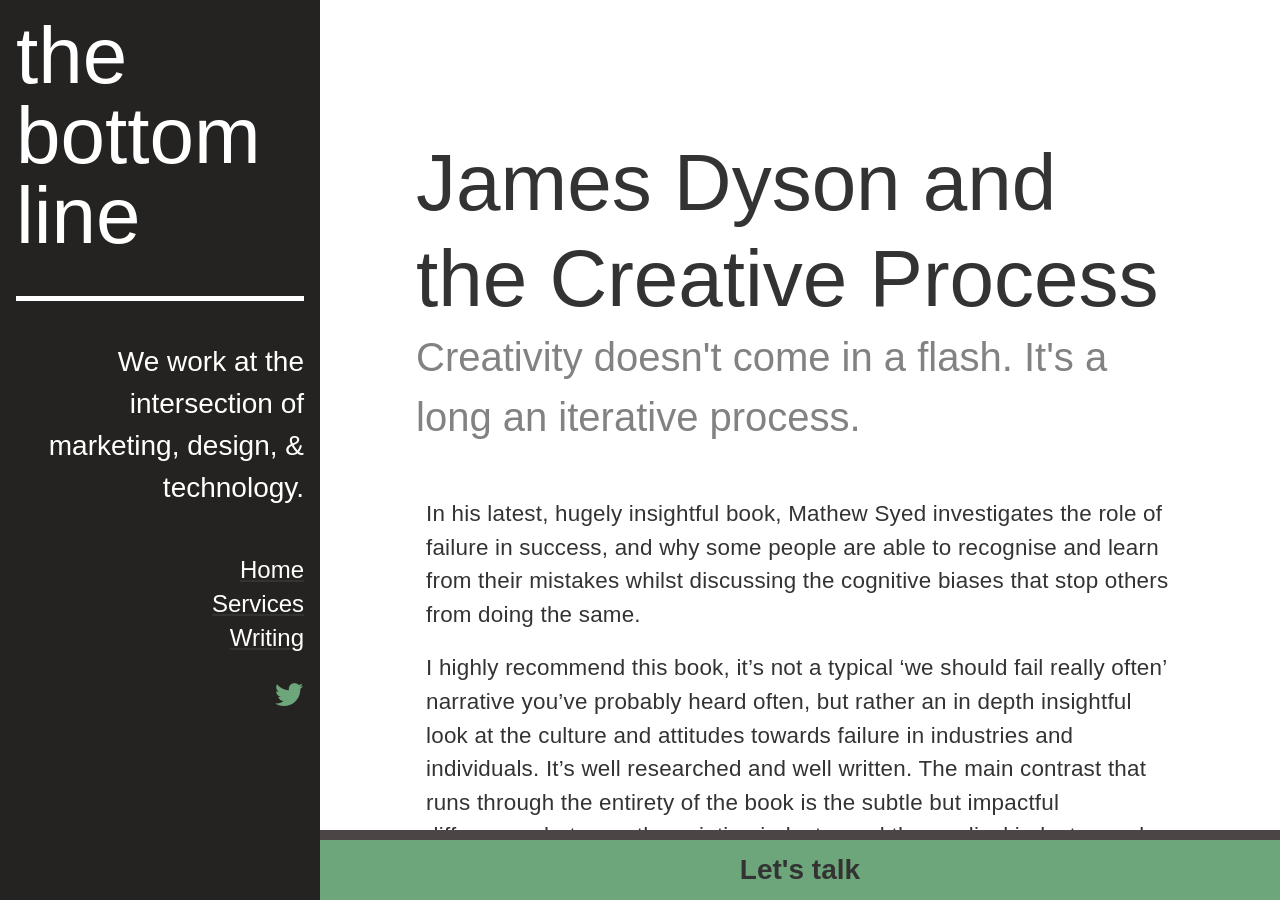
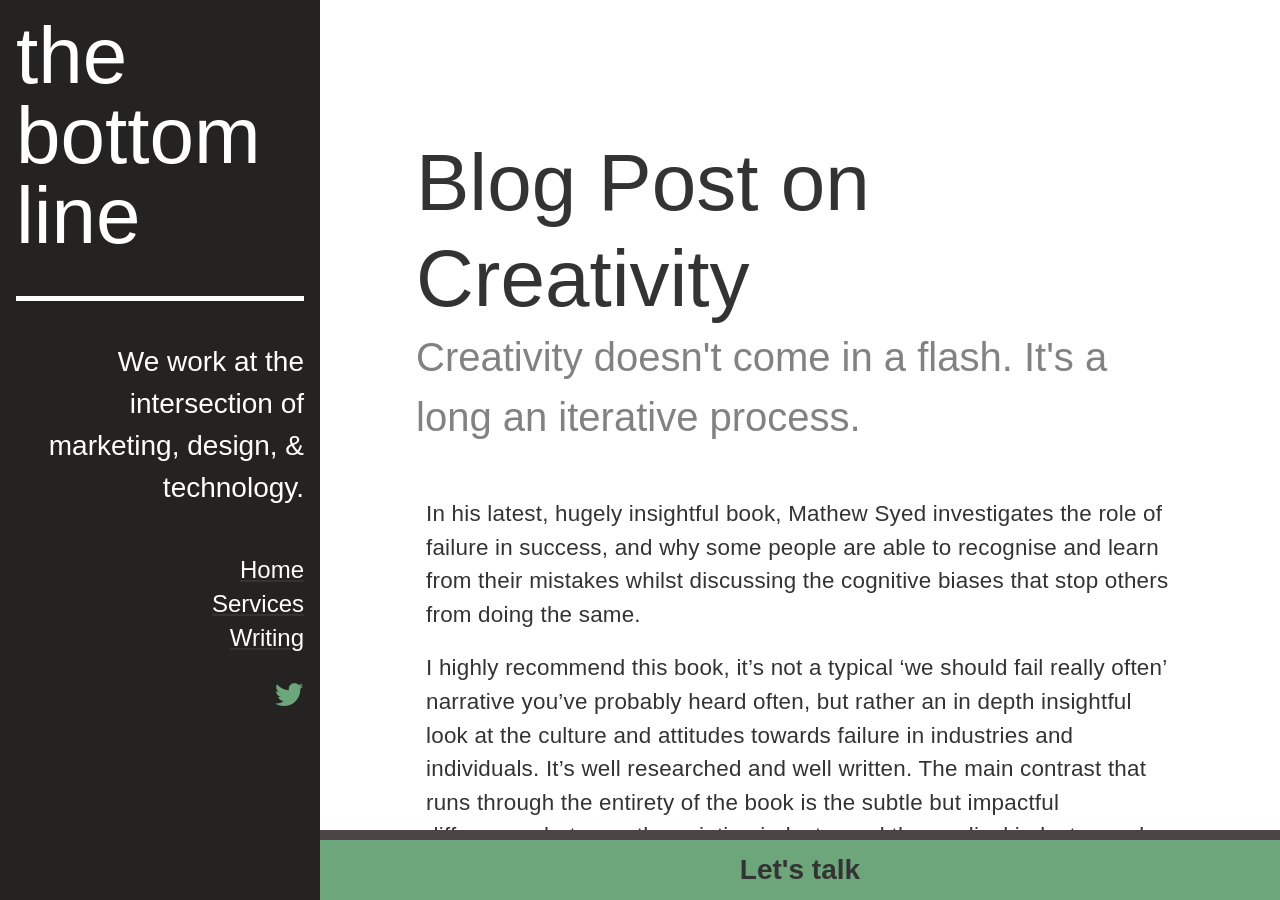
Before and after one commit to baselrazouk/bottomline, a Jekyll site: the page built from _posts/2016-10-10-dyson-creativity.markdown, in a window 1280 px wide and 900 px high. Built offline with Jekyll 4.4.1, drawn with Linux system fonts in a browser that asks for light colours.

Commit message:
Update 2016-10-10-dyson-creativity.markdown

```diff
--- a/_posts/2016-10-10-dyson-creativity.markdown
+++ b/_posts/2016-10-10-dyson-creativity.markdown
@@ -1,6 +1,6 @@
 ---
 layout:
-title:  "James Dyson and the Creative Process"
+title:  "Blog Post on Creativity"
 subtitle: "Creativity doesn't come in a flash. It's a long an iterative process."
 date:   2016-10-10 08:00:00
 categories: [marketing]
```
